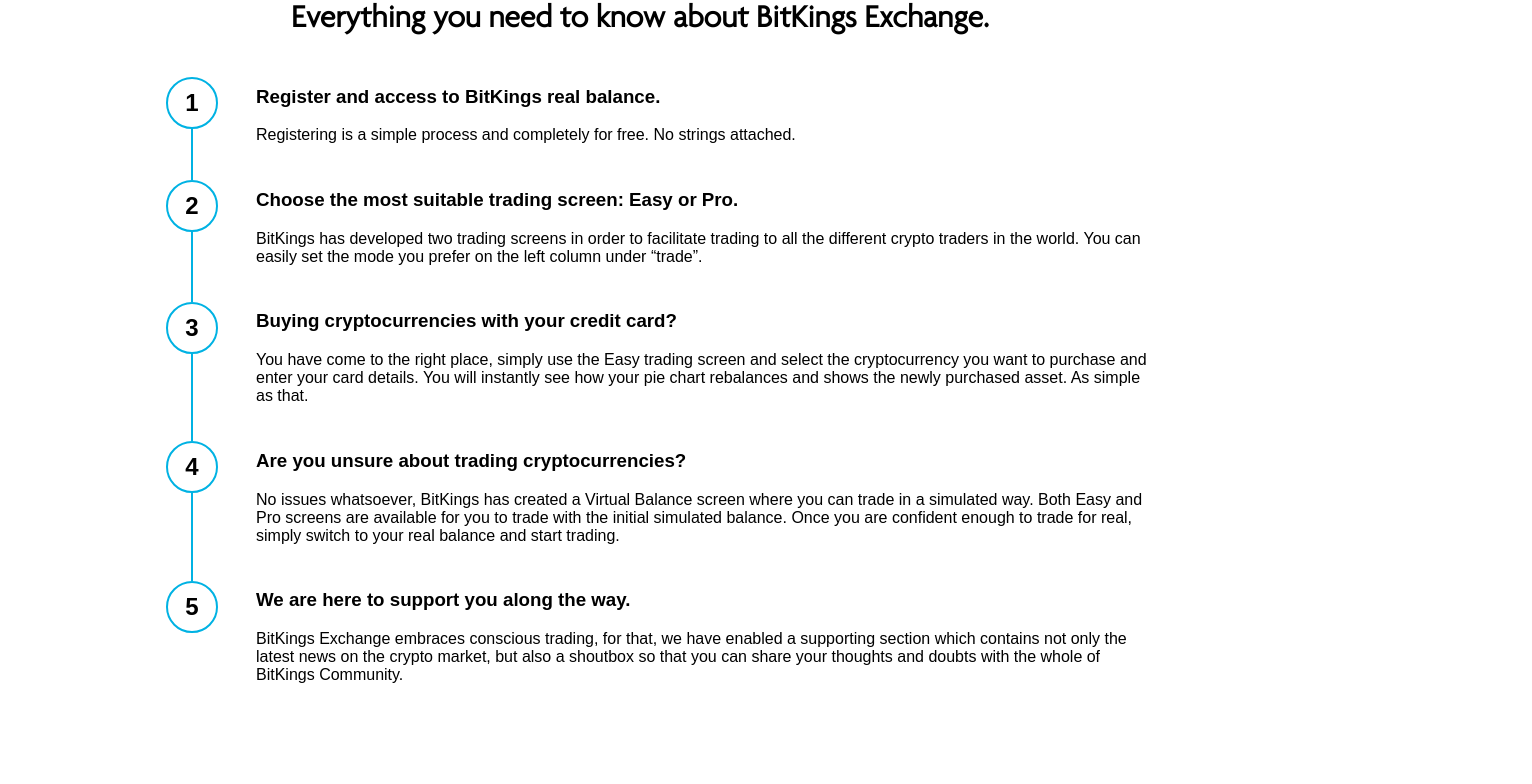
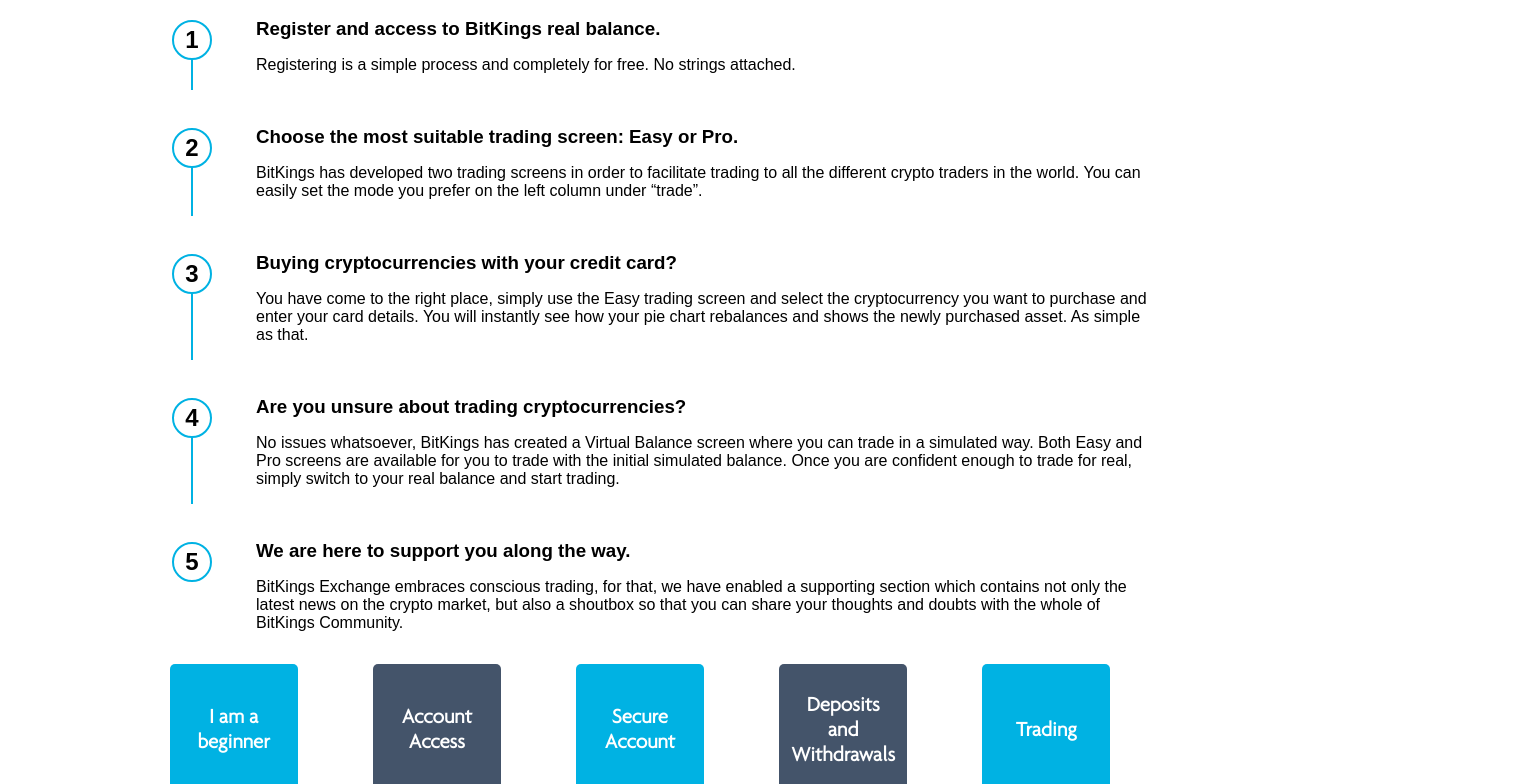
Before and after one commit to allynkalda/BitKings-App, a React (Create React App) app: page /faq in a window 1280 px wide. Shown: the part 92-876 px from the top of the page, 1532 px wide, since content can reach past the window. Built offline with nearby package versions, Linux system fonts and the light colour scheme.

Commit message:
incorporate changes

```diff
--- a/src/App.css
+++ b/src/App.css
@@ -5,7 +5,6 @@
 
 
 .App {
-  text-align: center;
   font-family: 'Gothic A1', sans-serif;
 }
 
--- a/src/components/Section1.js
+++ b/src/components/Section1.js
@@ -7,7 +7,12 @@
 flex-direction: column;
 justify-content: space-between;
 align-items: center;
-padding: 3em;
+padding: 0 1em 0 1em;
+
+
+@media (min-width: 1100px) {
+    height: 90vh;
+  }
 `;
 
 const SubContainer = styled.div`
@@ -19,14 +24,15 @@
 display:flex;
 flex-direction: column;
 width: 10vw;
+margin-top: -0.5em;
 `;
 
 const Circle = styled.div`
 position: relative;
 border: 2px solid #00b2e3;
 border-radius: 100%;
-width: 2em;
-line-height: 2em;
+width: 1.5em;
+line-height: 1.5em;
 text-align: center;
 background-color: #fff;
 z-index: 2;
@@ -50,7 +56,6 @@
 align-self: baseline;
 text-align: left;
 margin-top: -10px;
-margin-bottom: 20px;
 
 @media (max-width: 768px) {
     margin-left: 20px;
@@ -58,8 +63,15 @@
 `;
 
 const Title = styled.h1`
-    padding-bottom: 20px;
+    margin: 0px;
+    text-align: center;
+    font-size: 1.8em;
+    padding-bottom: 0.7em;
     font-family: 'Agenda', san-serif;
+`;
+
+const H3 = styled.h3`
+    margin: 0px;
 `;
 
 export default function Section1() {
@@ -78,7 +90,7 @@
                                 {item.index == section1.length ? <LineLast></LineLast> : <Line></Line>}
                             </CircleContainer>
                             <Text>
-                                <h3>{item.title}</h3>
+                                <H3>{item.title}</H3>
                                 <p>{item.body}</p>
                             </Text>
                         </SubContainer>
--- a/src/components/Section2.js
+++ b/src/components/Section2.js
@@ -11,6 +11,11 @@
     justify-content: space-around;
     align-items: center;
     padding: 0px 7em 0px 7em;
+
+
+    @media (min-width: 1100px) {
+        height: 10vh;
+      }
     `;
 
 const Box = styled.div`
@@ -18,13 +23,22 @@
     margin: 1em;
     justify-content: center;
     align-items: center;
-    width: 9em;
-    height: 9em;
+    width: 8em;
+    height: 8em;
     padding:
     box-shadow: 5px 8px 5px #888888;
     border-radius: 5px;
     color: white;
     cursor: pointer;
+    font-weight: bold;
+
+        &.large {
+            -moz-transform: scale(1.2);
+            -webkit-transform: scale(1.2);
+            -o-transform: scale(1.2);
+            -ms-transform: scale(1.2);
+            transform: scale(1.2);
+        }
 
         &:nth-child(odd) {
             background: #00b2e3;
@@ -35,11 +49,11 @@
           }
 
         &:hover {
-            -moz-transform: scale(1.1);
-            -webkit-transform: scale(1.1);
-            -o-transform: scale(1.1);
-            -ms-transform: scale(1.1);
-            transform: scale(1.1);
+            -moz-transform: scale(1.2);
+            -webkit-transform: scale(1.2);
+            -o-transform: scale(1.2);
+            -ms-transform: scale(1.2);
+            transform: scale(1.2);
 
             -webkit-transition: transform 0.3s ease-in-out;
             -moz-transition:transform 0.3s ease-in-out;
@@ -51,15 +65,16 @@
     margin: 0px 10px 0px 10px;
     font-family: 'Agenda', san-serif;
     font-size: 1.3em;
+    text-align: center;
 `;
 
 const AccordionContainer = styled.div`
     display: flex;
     flex-direction: column;
     justify-content: center;
-    align-items: center;
+    align-items: flex-start;
     width: 100%
-    padding: 2em 0px 2em 0px;
+    padding: 4em 8em 0px 9em;
     `;
 
 export default function Section2() {
@@ -80,6 +95,7 @@
                         const num = item.index
                         return (
                             <Box key={item.index}
+                            className={chosen === num ? 'large' : ''}
                             onClick={() => showAccordion(num)}>
                             <ItemText>{item.title}</ItemText></Box>
                         )
```
Also changed, not shown: public/images/question-1/image-4.png. Lines whose indentation alone changed are shown as unchanged.
